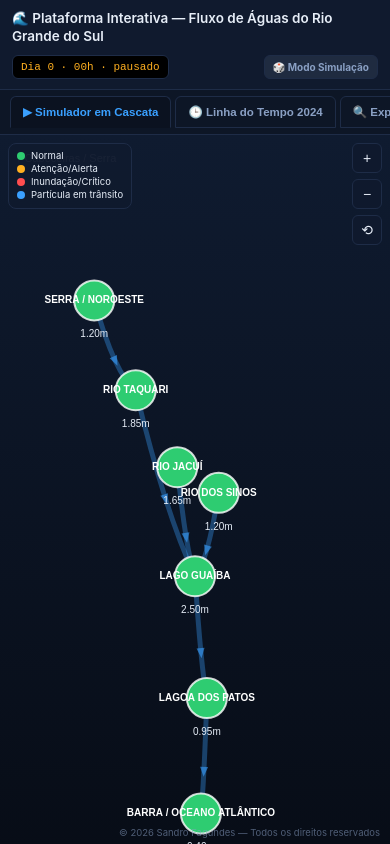
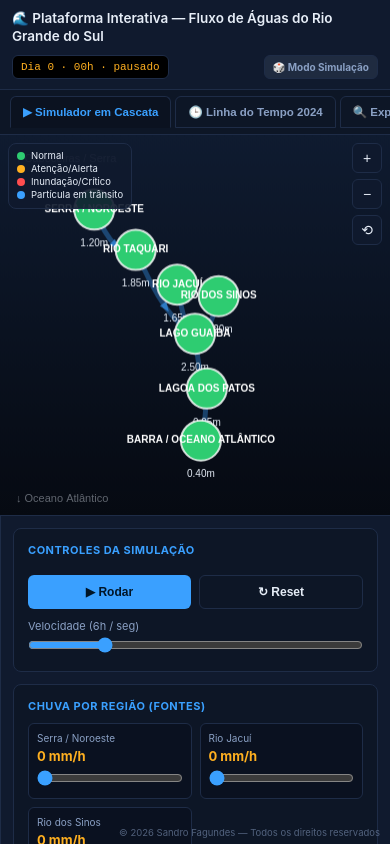
Before and after one commit to Arm4ged0n/Plataforma-guas-, a website: page index.html in a window 390 px wide. Both pictures are taken after a click on the button "▶ Simulador em Cascata". Drawn offline with Linux system fonts and the light colour scheme.

Commit message:
Clean up index.html by removing focus mode styles
Removed unused focus mode styles and updated comments for clarity.

```diff
--- a/index.html
+++ b/index.html
@@ -70,25 +70,9 @@
   #mapCanvas.dragging{cursor:grabbing;}
 
   @media (max-width:640px){
-    main{ grid-template-columns:1fr; grid-template-rows:45vh 1fr; overflow-y:auto; transition: all 0.3s ease; }
-    .map-area{ height:45vh; min-height:280px; transition: all 0.3s ease; }
+    main{ grid-template-columns:1fr; grid-template-rows:45vh 1fr; overflow-y:auto; }
+    .map-area{ height:45vh; min-height:280px; }
     aside{ border-left:none; border-top:1px solid var(--line); }
-  }
-
-  /* MODO FOCO / TELA LIMPA PARA O MAPA NO MOBILE */
-  @media (max-width: 900px) {
-    body.focus-mode main {
-      grid-template-rows: 100vh 0fr !important;
-    }
-    body.focus-mode .map-area {
-      height: 100vh !important;
-      min-height: 100vh !important;
-    }
-    body.focus-mode aside {
-      display: none !important;
-      padding: 0 !important;
-      border: none !important;
-    }
   }
 
   .map-controls{ position:absolute; top:14px; right:14px; display:flex; flex-direction:column; gap:6px; z-index:5; }
@@ -327,35 +311,49 @@ const EDGES = [
 
 const NODE_BASE = {};
 
+// Cota de inundação OFICIAL de cada estação real, segundo boletins da Defesa
+// Civil RS e ANA/SGB (não é a mesma coisa que o "max" ilustrativo que usamos
+// no modo simulação — aqui é o valor real publicado, em metros, específico
+// da régua de cada estação, pois o "zero" de cada régua fica numa altura
+// diferente). Confirmado via reportagens datadas de jul-ago/2026.
 const COTA_INUNDACAO_OFICIAL = {
-  guaiba:  3.00,
-  jacui:   4.67,
-  sinos:   4.50,
-  taquari: 19.00,
+  guaiba:  3.00,  // Cais Mauá C6
+  jacui:   4.67,  // Triunfo
+  sinos:   4.50,  // São Leopoldo
+  taquari: 19.00, // Estrela
 };
 Object.values(NODES).forEach(n => NODE_BASE[n.id] = n.cota);
 Object.values(NODES).forEach(n => { n.history = []; n.lastHistoryPush = 0; });
 
+/* =========================================================
+   DADOS REAIS — ANA via ClimaRS (endpoint público, sem senha)
+   IMPORTANTE: nenhuma credencial fica no cliente. Todo o acesso
+   passa por /api/cota-rios, que roda no servidor.
+========================================================= */
 let liveState = {
   active: false,
   loading: false,
   error: null,
   lastFetch: null,
-  dataApi: {},
+  dataApi: {},      // {nodeId: {nivelMetros, status, statusColor, taxaMudanca, ...}}
   accum7d: {},
-  rainNow: {},
+  rainNow: {},       // {nodeId: {mmAgora, mmProxHora}}
 };
 
+// Coordenadas aproximadas de cada nó, usadas só pra consultar chuva atual
+// (Open-Meteo — grátis, sem chave, CORS liberado, chamado direto do navegador)
 const RAIN_COORDS = {
   serra:   { lat:-29.17, lon:-51.53 },
   taquari: { lat:-29.37, lon:-51.96 },
-  jacui:   { lat:-29.93, lon:-51.72 },
-  sinos:   { lat:-29.76, lon:-51.15 },
-  guaiba:  { lat:-30.03, lon:-51.23 },
-  lagoa:   { lat:-31.77, lon:-52.34 },
-  oceano:  { lat:-32.03, lon:-52.10 },
+  jacui:   { lat:-29.93, lon:-51.72 }, // Triunfo, onde fica a estação real
+  sinos:   { lat:-29.76, lon:-51.15 }, // São Leopoldo
+  guaiba:  { lat:-30.03, lon:-51.23 }, // Porto Alegre / Cais Mauá
+  lagoa:   { lat:-31.77, lon:-52.34 }, // Pelotas
+  oceano:  { lat:-32.03, lon:-52.10 }, // Rio Grande
 };
 
+// Retorna "yyyy-mm-ddThh" na hora local de Brasília — necessário porque a
+// Open-Meteo devolve os horários em hora local, não UTC.
 function horaLocalSaoPaulo(){
   const fmt = new Intl.DateTimeFormat('en-CA', {
     timeZone: 'America/Sao_Paulo',
@@ -393,6 +391,8 @@ async function fetchChuvaRealTodosNos(){
   });
 }
 
+// E-mail de destino do alerta — só existe na sessão do navegador de quem
+// configurou. Nunca fica salvo hardcoded no código-fonte.
 let alertEmailConfig = '';
 
 async function enviarAlertaEmail(n, statusText){
@@ -437,7 +437,7 @@ async function sincronizarDadosReais(){
   liveState.error = null;
   if(activeTab==='live') renderPanel();
 
-  if(!simRunning) startSim();
+  if(!simRunning) startSim(); // liga o relógio que grava histórico — sem isso o gráfico nunca enche
 
   try {
     const dados = await consultarCotaReal();
@@ -453,6 +453,7 @@ async function sincronizarDadosReais(){
 
     logEvent('Dados oficiais sincronizados (ANA via ClimaRS).', 'info');
   } catch(e){
+    // NUNCA inventa dado. Se falhar, mostra o erro — não um número aleatório.
     liveState.error = e.message;
     liveState.active = false;
     logEvent('Falha ao sincronizar dados reais: '+e.message, 'critical');
@@ -466,7 +467,7 @@ async function sincronizarDadosReais(){
         if(NODES[nodeId] && est.nivelMetros != null){
           liveState.dataApi[nodeId] = {
             nivelMetros: est.nivelMetros.toFixed(2),
-            status: 'DADO_CIEX_FURG',
+            status: 'DADO_CIEX_FURG', // ainda sem classificação oficial de alerta/inundação
             statusColor: '#3aa0ff',
             taxaMudanca: null,
             nomeEstacao: est.nomeEstacao,
@@ -491,7 +492,7 @@ async function sincronizarDadosReais(){
         if(!liveState.dataApi[id]) liveState.accum7d[id] = { totalMm: total7d };
       });
     }
-  } catch(e){}
+  } catch(e){ /* chuva é complementar — falha aqui não derruba o resto */ }
 
   try {
     await fetchChuvaRealTodosNos();
@@ -499,9 +500,11 @@ async function sincronizarDadosReais(){
     logEvent('Falha ao buscar chuva atual: '+e.message, 'alert');
   }
 
+  // Auto-atualiza chuva a cada 10 min enquanto a aba Tempo Real estiver aberta,
+  // sem precisar clicar em Sincronizar de novo
   if(!liveState.rainInterval){
     liveState.rainInterval = setInterval(async ()=>{
-      try{ await fetchChuvaRealTodosNos(); }catch(e){}
+      try{ await fetchChuvaRealTodosNos(); }catch(e){ /* tenta de novo no próximo ciclo */ }
     }, 10*60*1000);
   }
 
@@ -525,6 +528,9 @@ function updateLiveBadge(){
   }
 }
 
+/* =========================================================
+   CÁLCULOS AUXILIARES
+========================================================= */
 const FATOR_SATURACAO = 0.005;
 
 function elevacaoPropria(node){
@@ -605,6 +611,9 @@ function histDateLabel(day){
   return d.toLocaleDateString('pt-BR', {day:'2-digit', month:'short'});
 }
 
+/* =========================================================
+   CANVAS / MAPA
+========================================================= */
 const canvas = document.getElementById('mapCanvas');
 const ctx = canvas.getContext('2d');
 let view = {scale:1, offX:0, offY:0};
@@ -618,7 +627,7 @@ function resizeCanvas(){
   canvas.height = rect.height * devicePixelRatio;
   canvas.style.width = rect.width+'px';
   canvas.style.height = rect.height+'px';
-  view = {scale:1, offX:0, offY:0};
+  view = {scale:1, offX:0, offY:0}; // sempre volta a mostrar o fluxo inteiro ao redimensionar
   drawMap();
 }
 window.addEventListener('resize', resizeCanvas);
@@ -632,6 +641,9 @@ function toScreen(nx, ny){
   return { x: px*view.scale + view.offX, y: py*view.scale + view.offY };
 }
 
+// Gotas de chuva animadas caindo sobre o nó — sem guardar estado extra,
+// a posição de cada gota é calculada a partir do relógio (Date.now()),
+// então "cai" sozinha a cada redesenho do mapa (a cada tick, ~10x/seg).
 function drawChuvaEfeito(cx, cy, r){
   const now = Date.now();
   const nGotas = 7;
@@ -639,13 +651,15 @@ function drawChuvaEfeito(cx, cy, r){
   const zonaLargura = 34 * view.scale;
 
   for(let i=0; i<nGotas; i++){
-    const seedX = (i * 37) % 100;
-    const seedVel = 0.6 + (i % 3) * 0.25;
+    const seedX = (i * 37) % 100; // 0..99, espalha horizontalmente
+    const seedVel = 0.6 + (i % 3) * 0.25; // velocidades levemente diferentes
     const ciclo = ((now * seedVel * 0.06) + i * 53) % zonaAltura;
 
     const dropX = cx + (seedX/100 - 0.5) * zonaLargura;
     const dropY = cy - r - zonaAltura + ciclo;
     const comprimento = 7 * view.scale;
+
+    // Gota mais opaca perto do nó (chegando), mais transparente longe (começando a cair)
     const opacidade = 0.25 + 0.55 * (ciclo/zonaAltura);
 
     ctx.strokeStyle = `rgba(58,160,255,${opacidade.toFixed(2)})`;
@@ -657,6 +671,8 @@ function drawChuvaEfeito(cx, cy, r){
   }
 }
 
+// Gera o HTML de um medidor horizontal comparando o nível atual com a cota
+// de inundação oficial da estação (quando existe referência confirmada).
 function medidorCotaOficial(n){
   const cotaOficial = COTA_INUNDACAO_OFICIAL[n.id];
   if(cotaOficial == null) return '';
@@ -765,8 +781,9 @@ function drawMap(){
     ctx.fillStyle=col; ctx.fill();
     ctx.strokeStyle='rgba(255,255,255,.8)'; ctx.lineWidth=2; ctx.stroke();
 
+    // Chuva real (Open-Meteo) ou manual (slider do simulador) — o que estiver ativo
     const chuvaReal = liveState.rainNow[n.id];
-    const mmAgora = chuvaReal ? chuvaReal.mmAgora : (n.isSource ? n.rain/10 : 0);
+    const mmAgora = chuvaReal ? chuvaReal.mmAgora : (n.isSource ? n.rain/10 : 0); // slider é mm/h numa escala maior
     if(mmAgora > 0.1){
       drawChuvaEfeito(p.x, p.y, r);
     }
@@ -858,6 +875,7 @@ function mostrarTooltip(nodeId, mouseX, mouseY){
     <div class="tt-cidades">${cidadesHtml}</div>
   `;
 
+  // Posiciona o balão perto do cursor, sem deixar estourar a borda do mapa
   const areaRect = canvas.parentElement.getBoundingClientRect();
   let left = mouseX + 16;
   let top = mouseY + 16;
@@ -985,6 +1003,9 @@ canvas.addEventListener('touchend', e=>{
   touchStartPos=null; touchMoved=false;
 }, {passive:true});
 
+/* =========================================================
+   SIMULAÇÃO EM CASCATA
+========================================================= */
 let particles = [];
 let simRunning=false;
 let simSpeed=6;
@@ -1038,7 +1059,7 @@ function tick(){
   simClock += dt;
 
   Object.values(NODES).forEach(n=>{
-    if(liveState.dataApi[n.id]) return;
+    if(liveState.dataApi[n.id]) return; // nó com dado oficial não roda física simulada por cima
     if(n.isSource && n.rain>0){
       n.cota = Math.min(n.max*1.15, n.cota + (n.rain/100)*0.06*dt);
       n.spawnAcc = (n.spawnAcc||0) + dt;
@@ -1111,29 +1132,17 @@ function updateClockUI(){
   if(el) el.textContent = `Dia ${dia} · ${String(hora).padStart(2,'0')}h · ${simRunning?'rodando':'pausado'}`;
 }
 
+/* =========================================================
+   ABAS E PAINEL LATERAL
+========================================================= */
 let activeTab='sim';
 document.querySelectorAll('.tab-btn').forEach(btn=>{
   btn.addEventListener('click', ()=>{
-    const tabId = btn.dataset.tab;
-    switchTab(btn, tabId);
+    activeTab = btn.dataset.tab;
+    setActiveTabUI(activeTab);
+    renderPanel();
   });
 });
-
-function switchTab(buttonElement, tabId){
-  activeTab = tabId;
-  setActiveTabUI(tabId);
-
-  // Ativa o Modo Foco automaticamente nas abas de Simulador e Tempo Real no celular
-  if(tabId === 'sim' || tabId === 'live') {
-    document.body.classList.add('focus-mode');
-  } else {
-    document.body.classList.remove('focus-mode');
-  }
-
-  renderPanel();
-  setTimeout(resizeCanvas, 300);
-}
-
 function setActiveTabUI(tab){
   document.querySelectorAll('.tab-btn').forEach(b=>b.classList.toggle('active', b.dataset.tab===tab));
 }
@@ -1244,7 +1253,9 @@ function renderStatusList(){
     `;
     row.onclick = () => {
       selectedNode = n.id;
-      switchTab(document.querySelector('[data-tab="explore"]'), 'explore');
+      activeTab = 'explore';
+      setActiveTabUI('explore');
+      renderPanel();
     };
     list.appendChild(row);
   });
@@ -1390,6 +1401,9 @@ function drawSparkline(n){
   desenharGraficoTendencia(n, 'sparkCanvas');
 }
 
+/* =========================================================
+   ABA TEMPO REAL — inclui cadastro de e-mail pra alerta
+========================================================= */
 function renderLiveTab(el){
   el.innerHTML = `
     <div class="card">
@@ -1404,7 +1418,7 @@ function renderLiveTab(el){
 
     <div class="card">
       <h3>🌧️ Radar Meteorológico Ao Vivo</h3>
-      <p>Radar oficial da Defesa Civil RS, instalado em Porto Alegre — cobre 150km de raio, atualizado a cada 5 minutos.</p>
+      <p>Radar oficial da Defesa Civil RS, instalado em Porto Alegre — cobre 150km de raio, atualizado a cada 5 minutos. Azul/verde = chuva fraca, amarelo/laranja = moderada, vermelho/rosa = intensa, roxo/preto = muito intensa.</p>
       <div style="margin-top:10px; border-radius:8px; overflow:hidden; border:1px solid var(--line);">
         <iframe src="https://radar-poa-13561874921.us-east1.run.app"
                 style="width:100%; height:320px; border:0; display:block; background:#000;"
@@ -1415,8 +1429,8 @@ function renderLiveTab(el){
 
     <div class="card">
       <h3>📧 Receber Alertas por E-mail</h3>
-      <p style="color:var(--accent2);">⚠️ Enquanto esta aba estiver ligada aqui no seu navegador, você recebe e-mail quando algum rio cruzar o limiar de alerta/crítico.</p>
-      <label class="field">Seu e-mail</label>
+      <p style="color:var(--accent2);">⚠️ Enquanto esta aba estiver ligada aqui no seu navegador, você recebe e-mail quando algum rio cruzar o limiar de alerta/crítico. Se você fechar essa aba, os alertas param — isso ainda não roda sozinho no servidor.</p>
+      <label class="field">Seu e-mail (sandbox Resend: use o mesmo e-mail da conta Resend)</label>
       <input type="email" id="alertEmailInput" placeholder="seuemail@exemplo.com" value="${alertEmailConfig}">
       <button class="btn btn-primary" id="btnSaveEmail">Salvar para esta sessão</button>
       <div id="subscribeMsg" style="margin-top:8px; font-size:12px;"></div>
@@ -1477,9 +1491,13 @@ function renderLiveStationsList(){
     list.appendChild(row);
   });
 
+  // Desenha o gráfico de cada card depois que os canvas já existem no DOM
   Object.values(NODES).forEach(n => desenharGraficoTendencia(n, 'trend-'+n.id));
 }
 
+// Gráfico compacto de tendência: histórico real (linha sólida) + projeção
+// até o próximo limiar (linha pontilhada), igual ao da aba Explorar, só
+// que direto no card, pra não precisar clicar em nada pra ver.
 function desenharGraficoTendencia(n, canvasId){
   const c = document.getElementById(canvasId);
   if(!c) return;
@@ -1512,6 +1530,7 @@ function desenharGraficoTendencia(n, canvasId){
     pontos.push({ x: pontos[pontos.length-1].x + horasProjetadas, y: alvo, proj:true });
   }
 
+  // Padding: espaço reservado pros rótulos de eixo (esquerda) e não cortar a linha (topo/baixo)
   const padL = 34*devicePixelRatio, padR = 6*devicePixelRatio;
   const padT = 10*devicePixelRatio, padB = 4*devicePixelRatio;
   const plotW = c.width - padL - padR;
@@ -1526,6 +1545,7 @@ function desenharGraficoTendencia(n, canvasId){
     py: padT + plotH - ((y-minY)/(maxY-minY||1)) * plotH
   });
 
+  // Grade horizontal sutil + rótulos de eixo Y (min/meio/max em metros)
   sctx.strokeStyle = 'rgba(138,160,196,0.12)';
   sctx.fillStyle = '#8aa0c4';
   sctx.font = `${9*devicePixelRatio}px sans-serif`;
@@ -1538,6 +1558,7 @@ function desenharGraficoTendencia(n, canvasId){
     sctx.fillText(y.toFixed(1)+'m', padL-6*devicePixelRatio, py);
   });
 
+  // Linha de limiar (alerta ou crítico) com rótulo
   const limiarPx = toPx(minX, alvo).py;
   sctx.strokeStyle = corProjecao;
   sctx.setLineDash([4,3]);
@@ -1548,6 +1569,7 @@ function desenharGraficoTendencia(n, canvasId){
   sctx.font = `bold ${8.5*devicePixelRatio}px sans-serif`;
   sctx.fillText(alvo===n.max ? 'crítico' : 'alerta', padL+3*devicePixelRatio, limiarPx-7*devicePixelRatio);
 
+  // Área preenchida sob a curva real (gradiente suave)
   const reais = pontos.filter(p=>!p.proj);
   const grad = sctx.createLinearGradient(0, padT, 0, c.height-padB);
   grad.addColorStop(0, corLinha+'55');
@@ -1562,6 +1584,7 @@ function desenharGraficoTendencia(n, canvasId){
   sctx.fillStyle = grad;
   sctx.fill();
 
+  // Linha real (histórico), mais grossa e suave
   sctx.strokeStyle = corLinha;
   sctx.lineWidth = 2.2*devicePixelRatio;
   sctx.lineJoin = 'round'; sctx.lineCap = 'round';
@@ -1569,12 +1592,14 @@ function desenharGraficoTendencia(n, canvasId){
   reais.forEach((p,i)=>{ const {px,py}=toPx(p.x,p.y); i===0?sctx.moveTo(px,py):sctx.lineTo(px,py); });
   sctx.stroke();
 
+  // Ponto destacando o valor atual, na ponta da linha real
   sctx.fillStyle = corLinha;
   sctx.beginPath();
   sctx.arc(ultimoReal.px, ultimoReal.py, 3*devicePixelRatio, 0, Math.PI*2);
   sctx.fill();
   sctx.strokeStyle = '#0a1120'; sctx.lineWidth = 1.5*devicePixelRatio; sctx.stroke();
 
+  // Projeção futura (pontilhada) até o limiar
   if(pontos.length > reais.length){
     const proj = pontos[pontos.length-1];
     const b = toPx(proj.x, proj.y);
@@ -1588,7 +1613,7 @@ function desenharGraficoTendencia(n, canvasId){
 
 window.addEventListener('load', () => {
   resizeCanvas();
-  switchTab(document.querySelector('[data-tab="sim"]'), 'sim');
+  renderPanel();
 });
 </script>
 </body>
```
